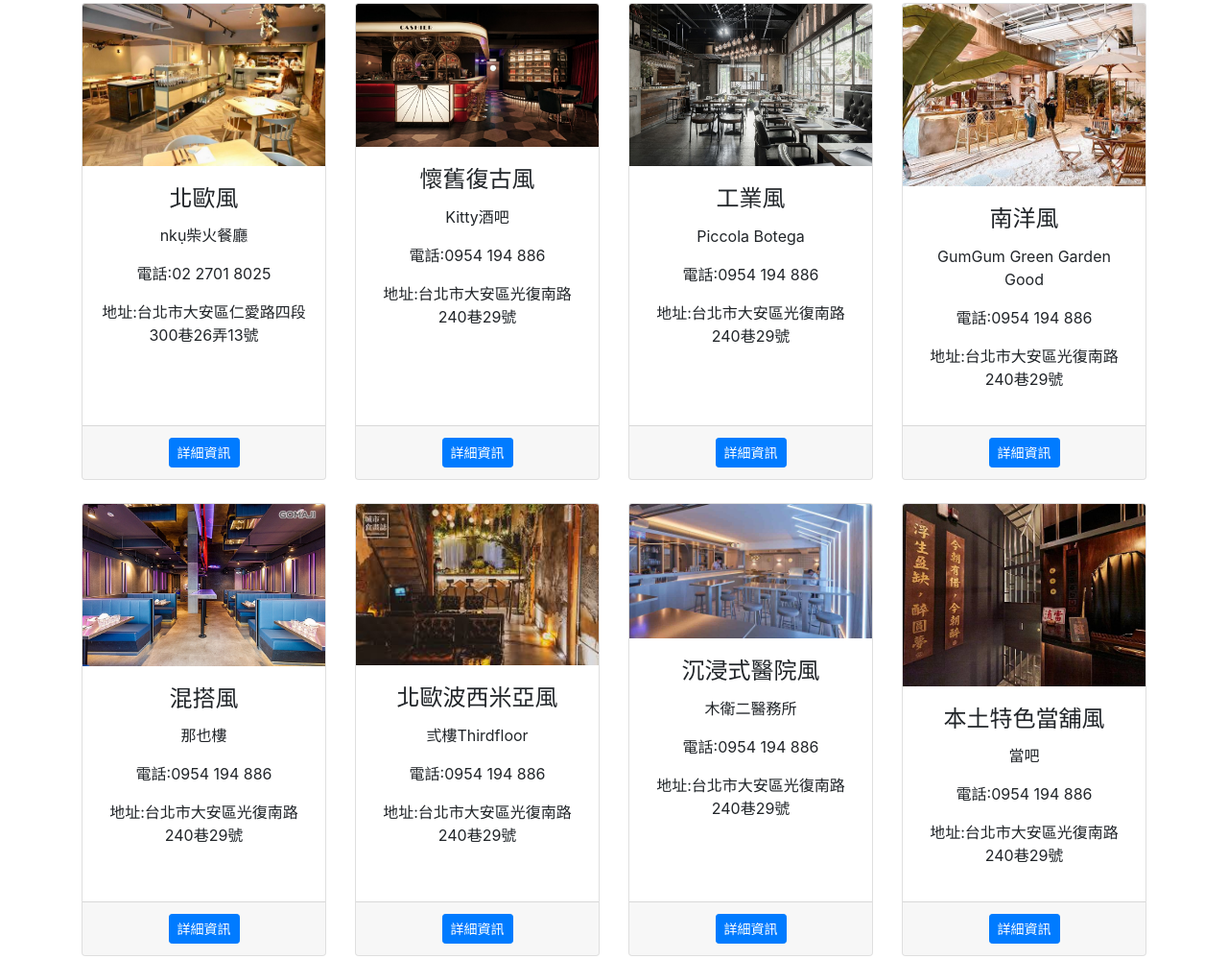
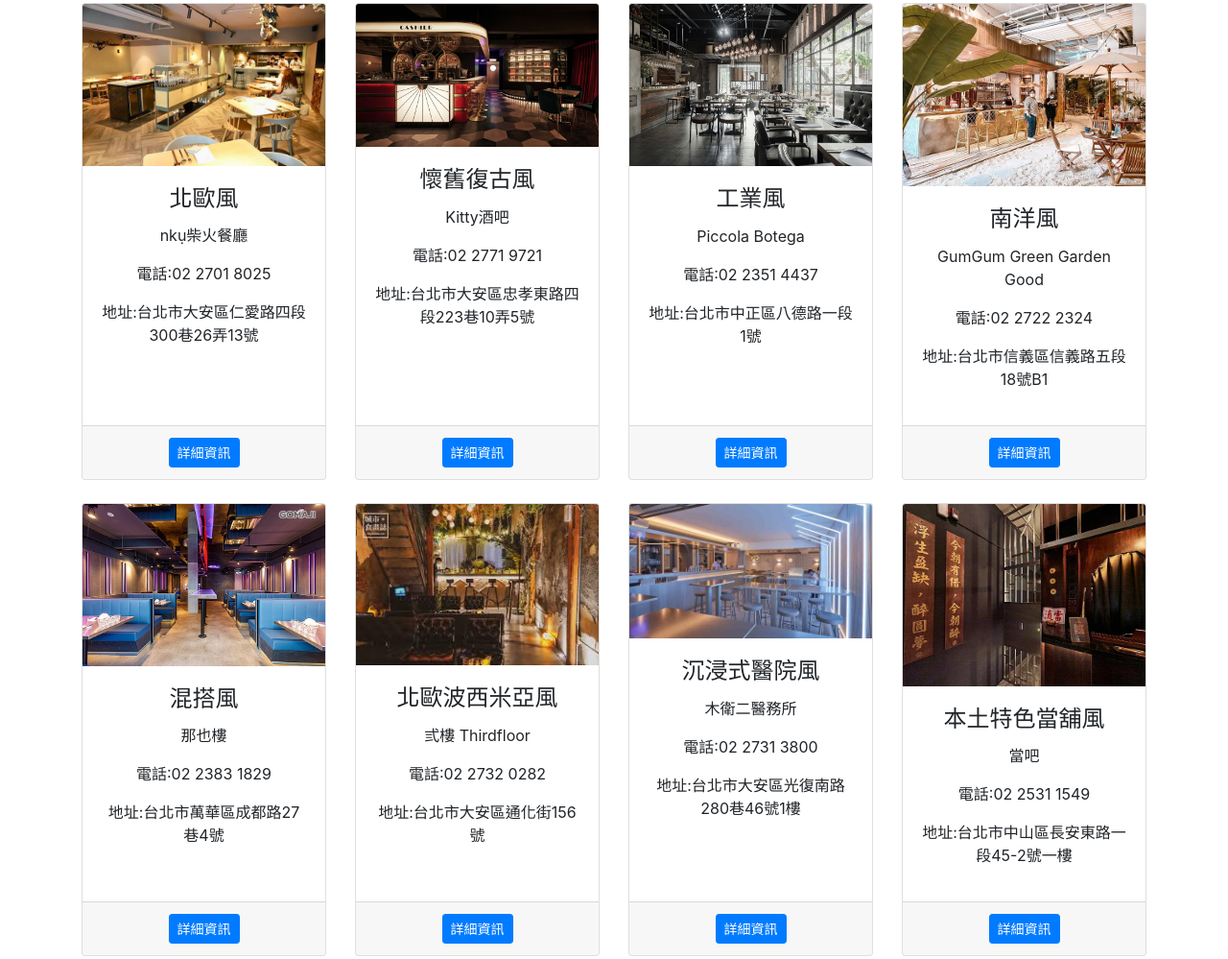
Before and after one commit to freedom3725/chill-style, a plain HTML site: page index.html in a window 1280 px wide. Shown: the part 1443-2442 px from the top of the page at 96% size. Drawn offline with nearby package versions, Linux system fonts and the light colour scheme.

Commit message:
Update index.html

```diff
--- a/index.html
+++ b/index.html
@@ -166,8 +166,8 @@
                             <h4 class="card-title">懷舊復古風</h4>
                             <p class="card-text">Kitty酒吧</p>
                             <p class="card-text"> </p>
-                            <p class="card-text">電話:0954 194 886</p>
-							<p>地址:台北市大安區光復南路240巷29號</p>
+                            <p class="card-text">電話:02 2771 9721</p>
+							<p>地址:台北市大安區忠孝東路四段223巷10弄5號</p>
                         </div>
                         <div class="card-footer"><a class="btn btn-primary btn-sm" href="https://freedom3725.github.io/S-10/">詳細資訊</a></div>
                     </div>
@@ -179,8 +179,8 @@
                             <h4 class="card-title">工業風</h4>
                             <p class="card-text">Piccola Botega</p>
                             <p class="card-text"> </p>
-                            <p class="card-text">電話:0954 194 886</p>
-							<p>地址:台北市大安區光復南路240巷29號</p>
+                            <p class="card-text">電話:02 2351 4437</p>
+							<p>地址:台北市中正區八德路一段1號</p>
                         </div>
                         <div class="card-footer"><a class="btn btn-primary btn-sm" href="https://freedom3725.github.io/S-11/">詳細資訊</a></div>
                     </div>
@@ -192,8 +192,8 @@
                             <h4 class="card-title">南洋風</h4>
                             <p class="card-text">GumGum Green Garden Good</p>
                             <p class="card-text"> </p>
-                            <p class="card-text">電話:0954 194 886</p>
-							<p>地址:台北市大安區光復南路240巷29號</p>
+                            <p class="card-text">電話:02 2722 2324</p>
+							<p>地址:台北市信義區信義路五段18號B1</p>
                         </div>
                         <div class="card-footer"><a class="btn btn-primary btn-sm" href="https://freedom3725.github.io/S-12/">詳細資訊</a></div>
                     </div>
@@ -205,8 +205,8 @@
                             <h4 class="card-title">混搭風</h4>
                             <p class="card-text">那也樓</p>
                             <p class="card-text"> </p>
-                            <p class="card-text">電話:0954 194 886</p>
-							<p>地址:台北市大安區光復南路240巷29號</p>
+                            <p class="card-text">電話:02 2383 1829</p>
+							<p>地址:台北市萬華區成都路27巷4號</p>
                         </div>
                         <div class="card-footer"><a class="btn btn-primary btn-sm" href="https://freedom3725.github.io/S-13/">詳細資訊</a></div>
                     </div>
@@ -216,10 +216,10 @@
                         <img class="card-img-top" src="assets/21.jpg" alt="21.jpg" />
                         <div class="card-body">
                             <h4 class="card-title">北歐波西米亞風</h4>
-                            <p class="card-text">弎樓Thirdfloor</p>
+                            <p class="card-text">弎樓 Thirdfloor</p>
                             <p class="card-text"> </p>
-                            <p class="card-text">電話:0954 194 886</p>
-							<p>地址:台北市大安區光復南路240巷29號</p>
+                            <p class="card-text">電話:02 2732 0282</p>
+							<p>地址:台北市大安區通化街156號</p>
                         </div>
                         <div class="card-footer"><a class="btn btn-primary btn-sm" href="https://freedom3725.github.io/S-14/">詳細資訊</a></div>
                     </div>
@@ -231,8 +231,8 @@
                             <h4 class="card-title">沉浸式醫院風</h4>
                             <p class="card-text">木衛二醫務所</p>
                             <p class="card-text"> </p>
-                            <p class="card-text">電話:0954 194 886</p>
-							<p>地址:台北市大安區光復南路240巷29號</p>
+                            <p class="card-text">電話:02 2731 3800</p>
+							<p>地址:台北市大安區光復南路280巷46號1樓</p>
                         </div>
                         <div class="card-footer"><a class="btn btn-primary btn-sm" href="https://freedom3725.github.io/S-15/">詳細資訊</a></div>
                     </div>
@@ -244,8 +244,8 @@
                             <h4 class="card-title">本土特色當舖風</h4>
                             <p class="card-text">當吧</p>
                             <p class="card-text"> </p>
-                            <p class="card-text">電話:0954 194 886</p>
-							<p>地址:台北市大安區光復南路240巷29號</p>
+                            <p class="card-text">電話:02 2531 1549</p>
+							<p>地址:台北市中山區長安東路一段45-2號一樓</p>
                         </div>
                         <div class="card-footer"><a class="btn btn-primary btn-sm" href="https://freedom3725.github.io/S-16/">詳細資訊</a></div>
                     </div>
```
